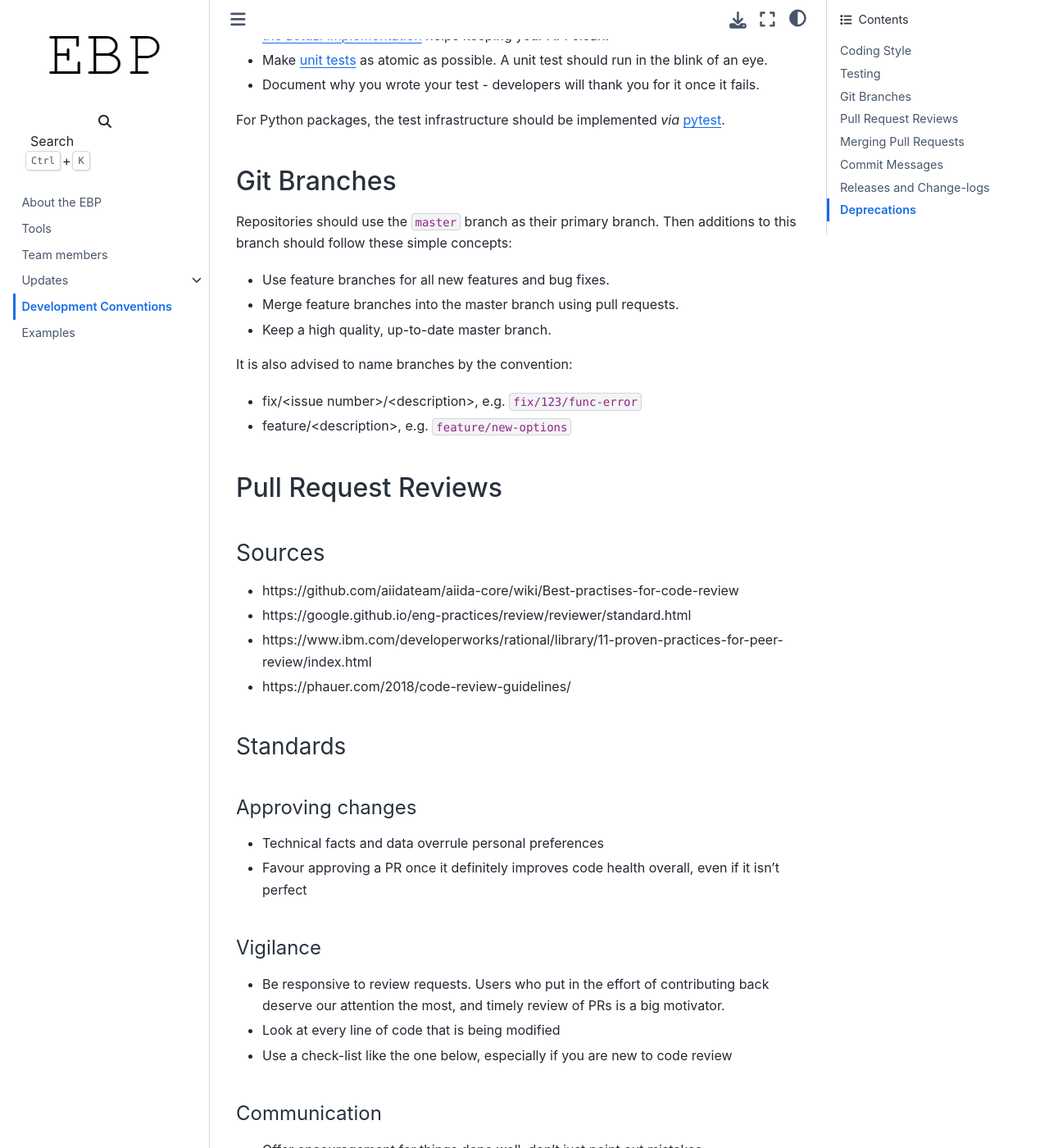
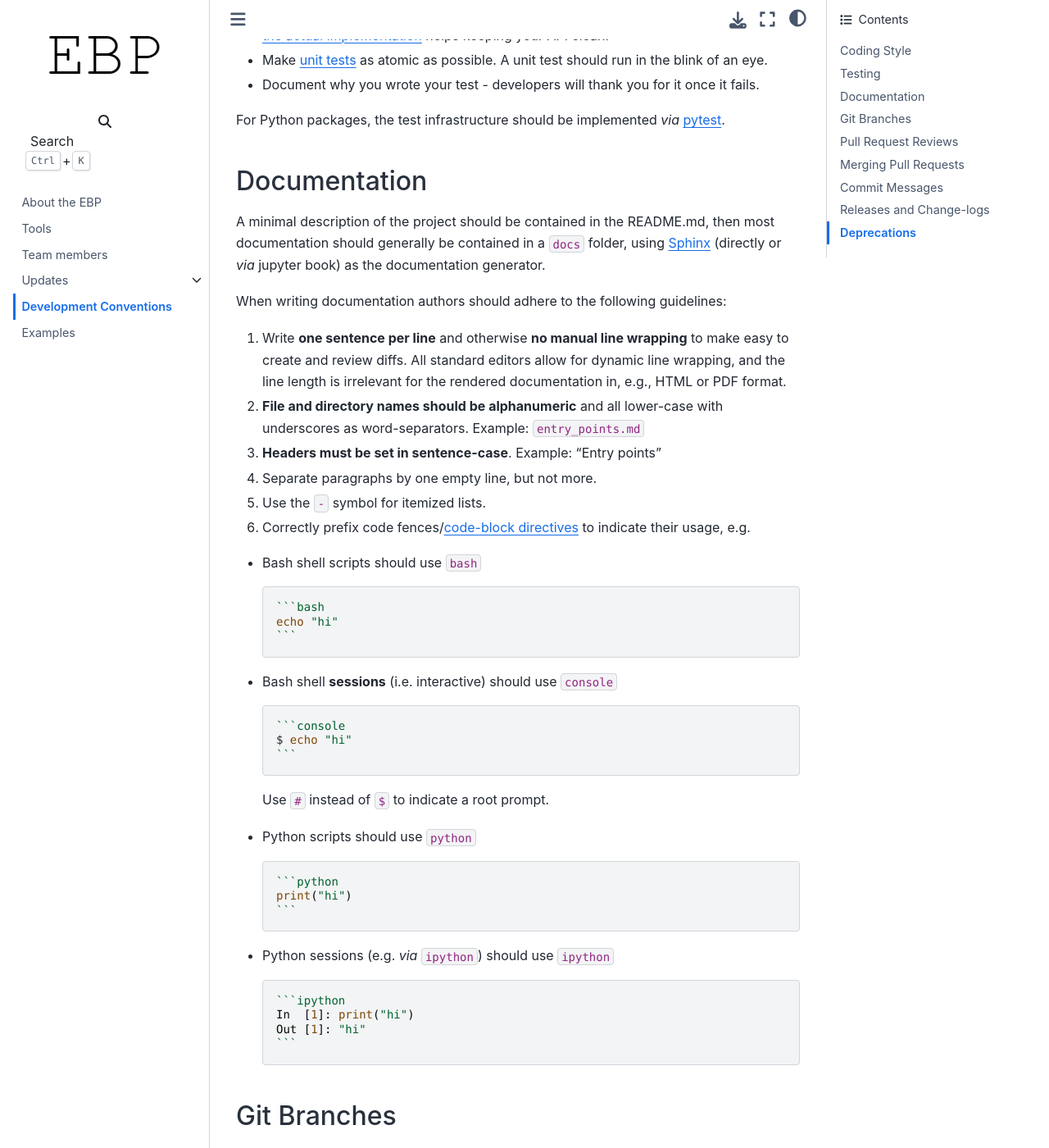
Before and after one commit to executablebooks/meta, a Sphinx documentation site: the page built from docs/dev-conventions.md, in a window 1280 px wide and 1400 px high, scrolled down 605 px. Shown: the whole window at 82% size. Built offline with Sphinx 7.4.7 and the Sphinx Book theme 1.1.4, drawn with Linux system fonts in a browser that asks for light colours; some of the changed text lies outside the part shown.

Commit message:
Update dev-conventions.md
Add conventions on: documentation, master branch protection, versioning < 1.0.0

`````diff
--- a/docs/dev-conventions.md
+++ b/docs/dev-conventions.md
@@ -27,12 +27,64 @@ Testing philosophy:
 
 For Python packages, the test infrastructure should be implemented *via* [pytest](https://docs.pytest.org).
 
+(dev/docs)=
+
+## Documentation
+
+A minimal description of the project should be contained in the README.md, then most documentation should generally be contained in a `docs` folder, using [Sphinx](http://www.sphinx-doc.org) (directly or *via* jupyter book) as the documentation generator.
+
+When writing documentation authors should adhere to the following guidelines:
+
+1. Write **one sentence per line** and otherwise **no manual line wrapping** to make easy to create and review  diffs. All standard editors allow for dynamic line wrapping, and the line length is irrelevant for the rendered documentation in, e.g., HTML or PDF format.
+2. **File and directory names should be alphanumeric** and all lower-case with underscores as word-separators. Example: `entry_points.md`
+3. **Headers must be set in sentence-case**. Example: "Entry points"
+4. Separate paragraphs by one empty line, but not more.
+5. Use the `-` symbol for itemized lists.
+6. Correctly prefix code fences/[code-block directives](https://www.sphinx-doc.org/en/master/usage/restructuredtext/directives.html#directive-code-block) to indicate their usage, e.g.
+
+- Bash shell scripts should use `bash`
+
+  ````md
+  ```bash
+  echo "hi"
+  ```
+  ````
+
+- Bash shell **sessions** (i.e. interactive) should use `console`
+
+  ````md
+  ```console
+  $ echo "hi"
+  ```
+  ````
+
+  Use ``#`` instead of ``$`` to indicate a root prompt.
+
+- Python scripts should use `python`
+
+  ````md
+  ```python
+  print("hi")
+  ```
+  ````
+
+- Python sessions (e.g. *via* `ipython`) should use `ipython`
+
+  ````md
+  ```ipython
+  In  [1]: print("hi")
+  Out [1]: "hi"
+  ```
+  ````
+
 (dev/branches)=
 
 ## Git Branches
 
 Repositories should use the `master` branch as their primary branch.
-Then additions to this branch should follow these simple concepts:
+This branch should be "protected" on GitHub and require PR reviews and status checks before merging (see [GitHub branch configuration](https://docs.github.com/en/github/administering-a-repository/configuring-protected-branches)).
+
+Additions to the `master` branch should follow these simple concepts:
 
 - Use feature branches for all new features and bug fixes.
 - Merge feature branches into the master branch using pull requests.
@@ -197,7 +249,8 @@ Keywords/emojis are adapted from [Emoji-Log](https://github.com/ahmadawais/Emoji
 
 ## Releases and Change-logs
 
-Releases should be made *via* [GitHub Releases](https://docs.github.com/en/enterprise/2.13/user/articles/creating-releases), from the `master` branch and using [semantic versioning](https://semver.org/) for tags, e.g. `v1.2.1`.
+Releases should be made *via* [GitHub Releases](https://docs.github.com/en/github/administering-a-repository/managing-releases-in-a-repository), from the `master` branch and using [semantic versioning](https://semver.org/) for tags, e.g. `v1.2.1`, **for versions above 1.0.0**.
+For versions below 1.0.0, it is understood that breaking changes are more frequent (i.e. the repo is in beta), and so semantic versioning is relaxed such that MINOR version changes also signify backward incompatible releases.
 Package releases to e.g. PyPi should then be automated *via* GitHub Actions.
 
 The change-log should be easy for users and developers to understand the key changes, and should mirror the commits categories described above, with the following sub-headings:
`````
